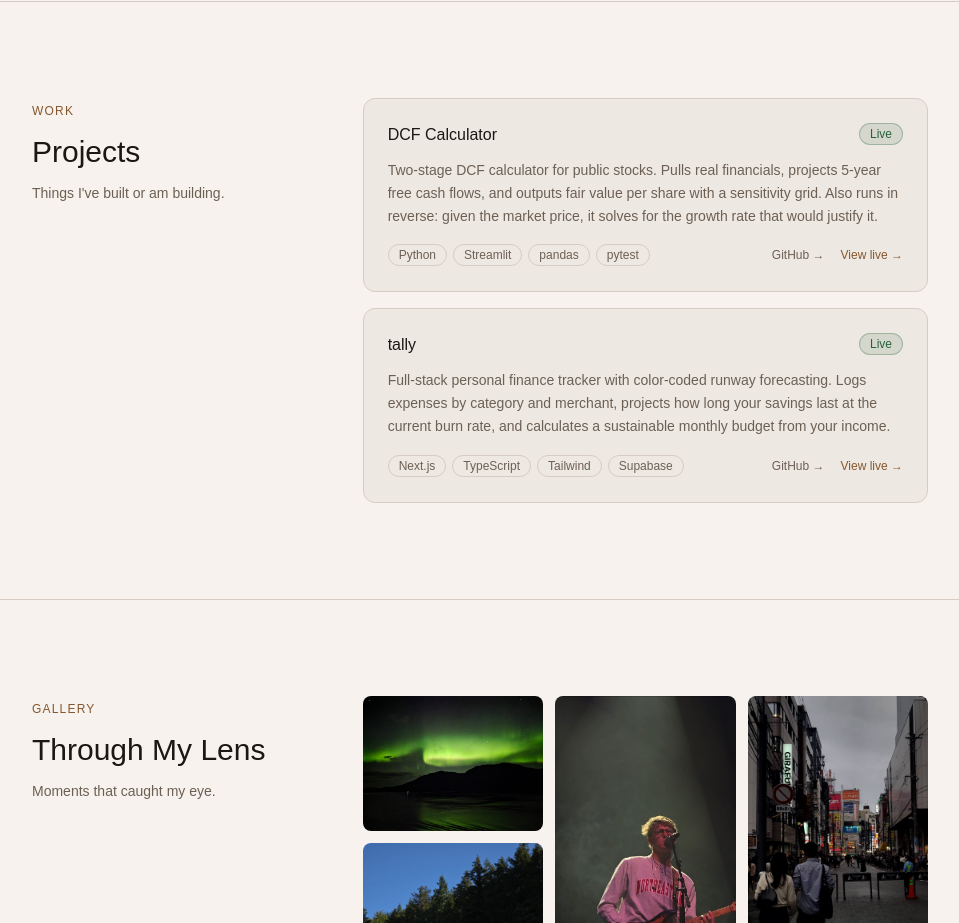
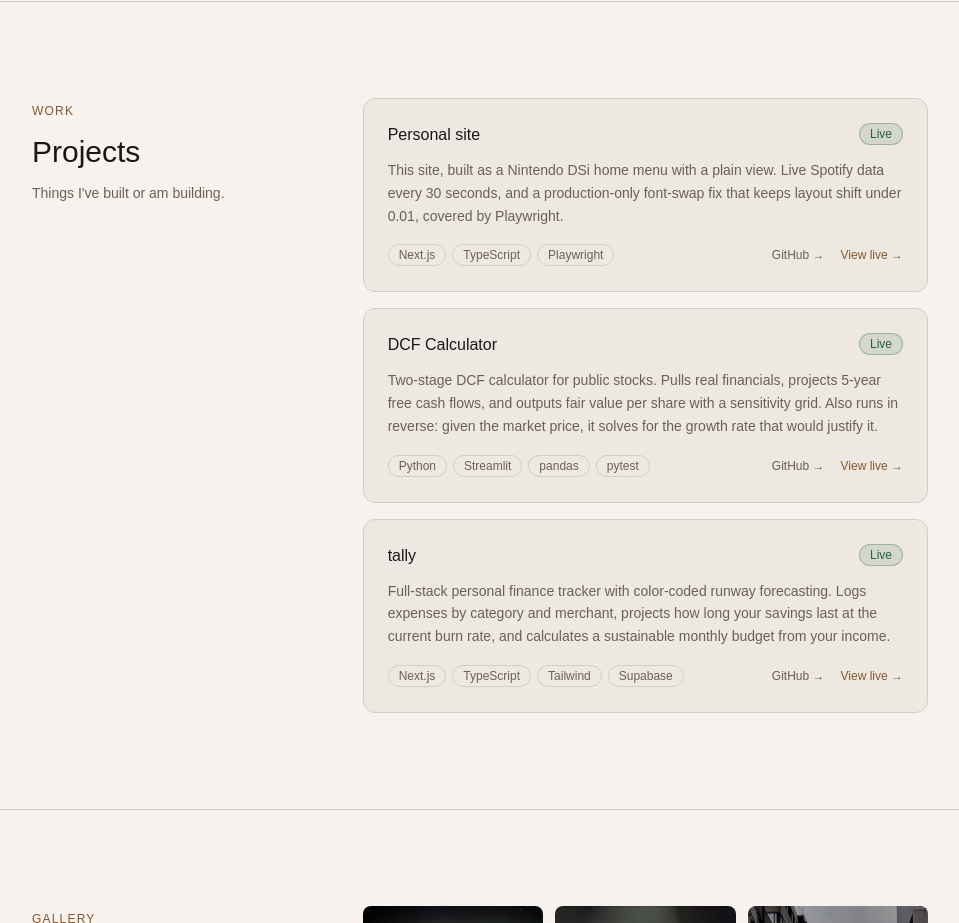
Before and after one commit to issac-23/portfolio, a Next.js app: page /classic in a window 1280 px wide. Shown: the part 2120-3043 px from the top of the page, without its empty margins (160-1119 px from the left). Built offline with nearby package versions, Linux system fonts and the light colour scheme; no server answers; a web font is replaced by a local one.

Commit message:
List this site as a project

```diff
--- a/data/projects.ts
+++ b/data/projects.ts
@@ -25,6 +25,14 @@ export const statusLabels: Record<Project['status'], string> = {
 // ─────────────────────────────────────────────────────────────────
 export const projects: Project[] = [
   {
+    title: 'Personal site',
+    description: 'This site, built as a Nintendo DSi home menu with a plain view. Live Spotify data every 30 seconds, and a production-only font-swap fix that keeps layout shift under 0.01, covered by Playwright.',
+    tags: ['Next.js', 'TypeScript', 'Playwright'],
+    url: 'https://www.issac-ip.com',
+    github: 'https://github.com/issac-23/portfolio',
+    status: 'live',
+  },
+  {
     title: 'DCF Calculator',
     description: 'Two-stage DCF calculator for public stocks. Pulls real financials, projects 5-year free cash flows, and outputs fair value per share with a sensitivity grid. Also runs in reverse: given the market price, it solves for the growth rate that would justify it.',
     tags: ['Python', 'Streamlit', 'pandas', 'pytest'],
```
Also changed, not shown: 2 other files (tests, documents, lock files or other folders).
